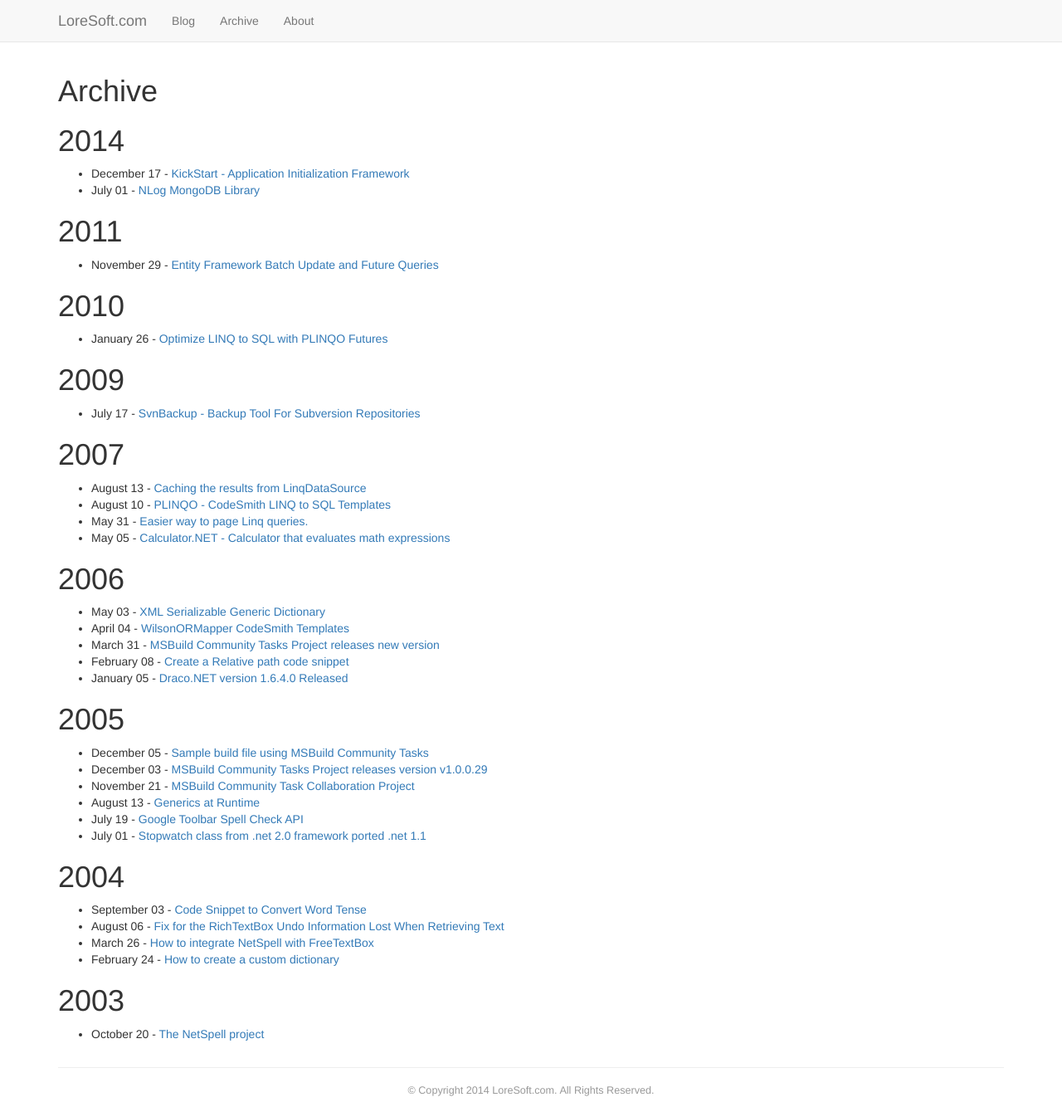
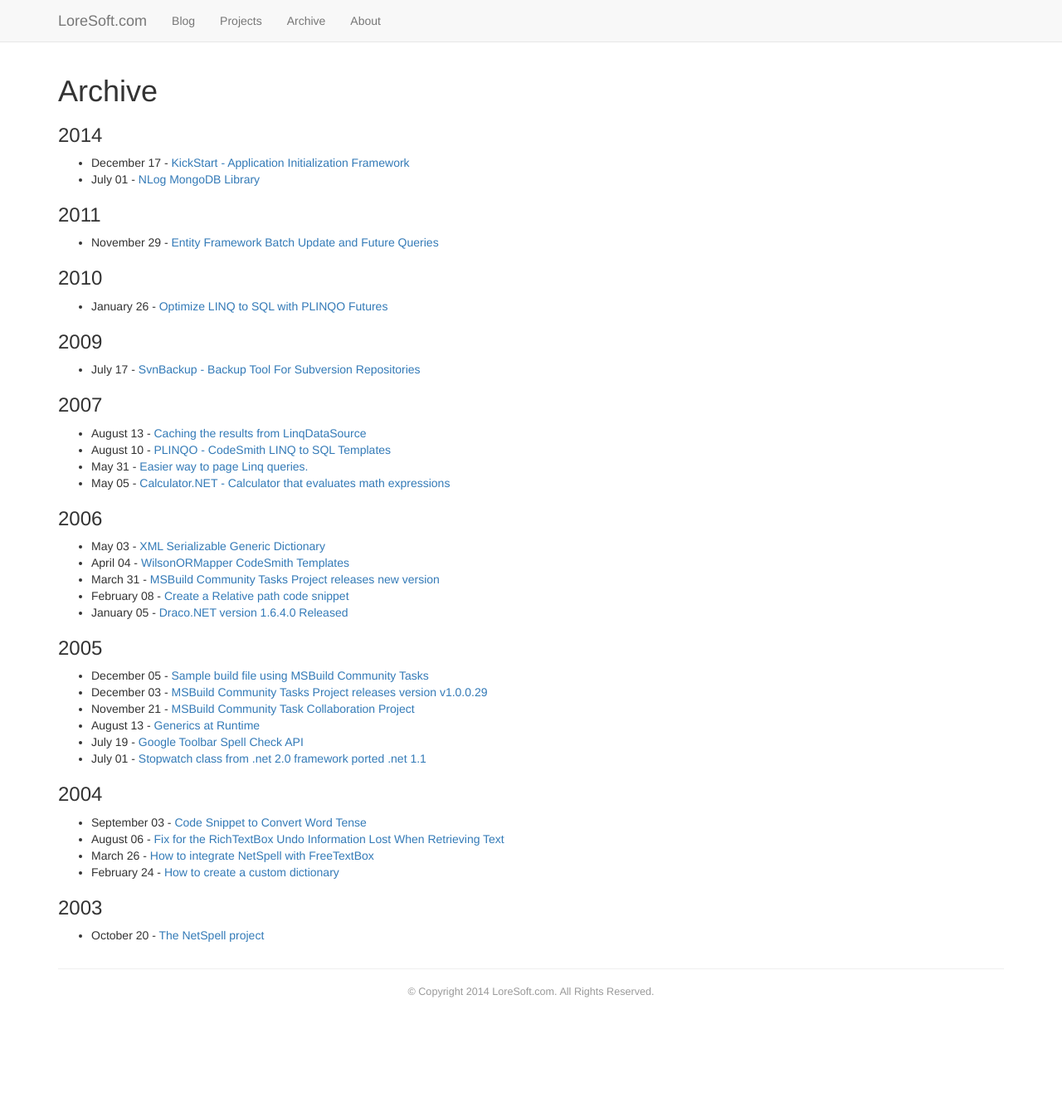
Before and after one commit to loresoft/loresoft.github.io, a Jekyll site: the page built from archive/index.html, in a window 1280 px wide and 1334 px high. Shown: the whole window at 83% size. Built offline with Jekyll 4.4.1, drawn with Linux system fonts in a browser that asks for light colours; nearby versions of some CDN libraries; Markdown is read by kramdown in place of the engine named in the settings.

Commit message:
tweak archive and add github link

```diff
--- a/_layouts/default.html
+++ b/_layouts/default.html
@@ -42,6 +42,7 @@
         <div class="navbar-collapse collapse">
           <ul class="nav navbar-nav">
             <li><a href="{{ site.baseurl }}">Blog</a></li>
+            <li><a href="https://github.com/loresoft">Projects</a></li>
             <li><a href="{{ site.baseurl }}archive">Archive</a></li>
             <li><a href="{{ site.baseurl }}about">About</a></li>
           </ul>
--- a/archive/index.html
+++ b/archive/index.html
@@ -4,14 +4,14 @@
 ---
 {%for post in site.posts %}
     {% unless post.next %}
-        <h1>{{ post.date | date: '%Y' }}</h1>
+        <h3>{{ post.date | date: '%Y' }}</h3>
         <ul>
     {% else %}
         {% capture year %}{{ post.date | date: '%Y' }}{% endcapture %}
         {% capture nyear %}{{ post.next.date | date: '%Y' }}{% endcapture %}
         {% if year != nyear %}
             </ul>
-            <h1>{{ post.date | date: '%Y' }}</h1>
+            <h3>{{ post.date | date: '%Y' }}</h3>
             <ul>
         {% endif %}
     {% endunless %}
```
